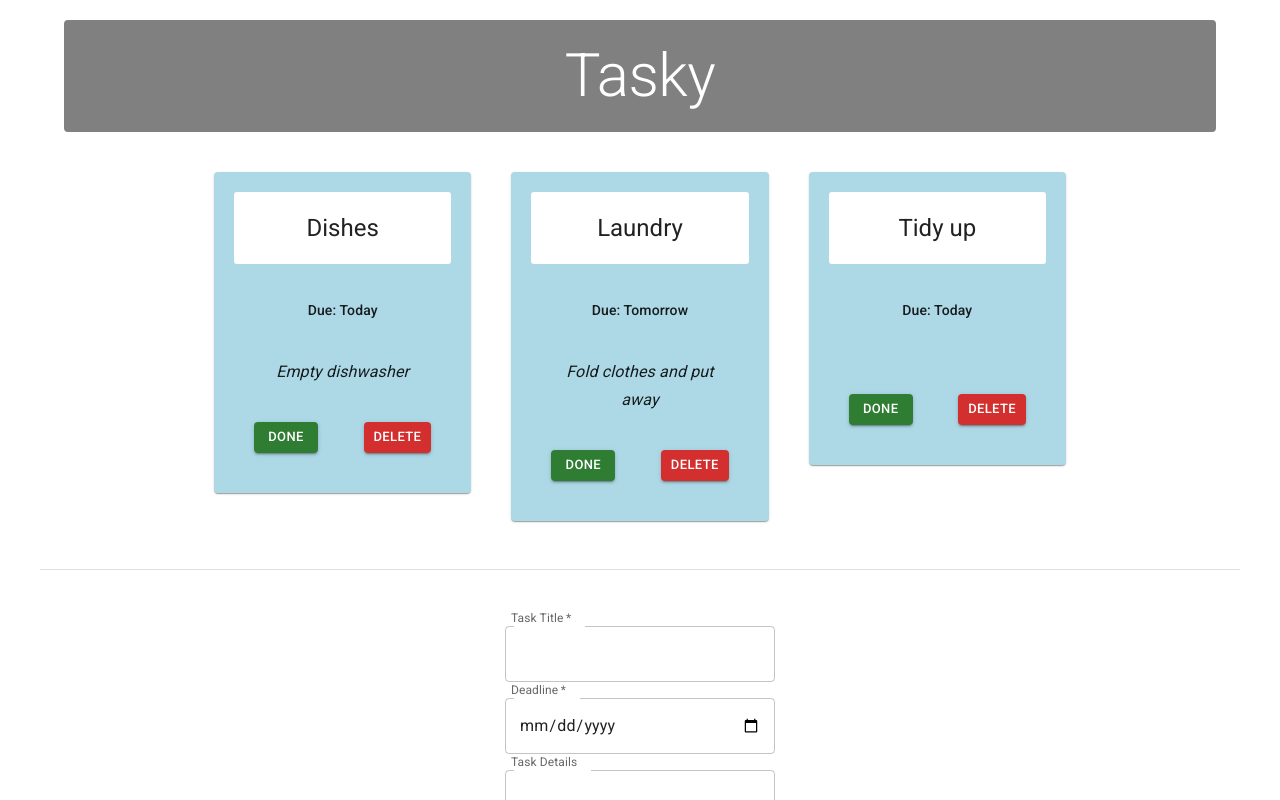
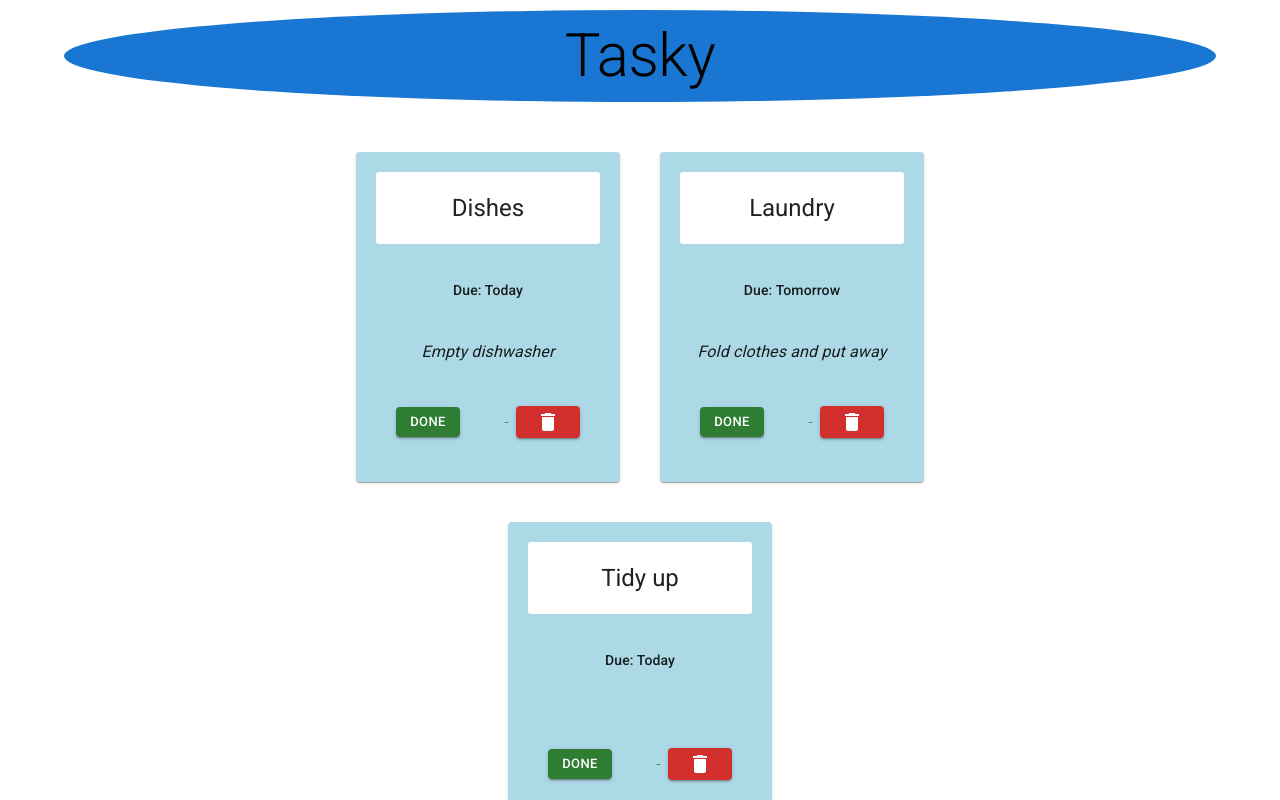
Before and after one commit to VyrTtZ/react-basic-labs-s1-2026-20113304, a React (Vite) app in the folder tasky/: page / in a window 1280 px wide. Shown: the top 800 px of the page. Built offline with nearby package versions, Linux system fonts and the light colour scheme.

Commit message:
Tasky Lab 3 Exercises done

```diff
--- a/tasky/src/App.css
+++ b/tasky/src/App.css
@@ -60,12 +60,12 @@ button {
   color: red;
 }*/
 sx={{
-  backgroundColor: 'gray',
-  textAlign: 'center',
-  color: 'white',
-  padding: '20px',
+  backgroundColor: 'primary.main',
+  textAlign: 'right',
+  color: 'green',
+  pad: '10px',
   margin: '20px 0 40px 0',
-  borderRadius: '4px'
+  borderRadius: '20%'
 }}
 /*
 input[type=text], input[type=date], select{
--- a/tasky/src/App.jsx
+++ b/tasky/src/App.jsx
@@ -6,6 +6,7 @@ import { v4 as uuidv4 } from 'uuid';
 import Typography from '@mui/material/Typography';
 import Container from '@mui/material/Container';
 import Grid from '@mui/material/Grid';
+import DeleteIcon from '@mui/icons-material/Delete';
 
 function App() {
 
@@ -79,12 +80,12 @@ function App() {
     align="center"
     gutterBottom
     sx={{
-      backgroundColor: 'gray',
+      backgroundColor: 'primary.main',
       textAlign: 'center',
-      color: 'white',
-      padding: '20px',
-      margin: '20px 0 40px 0',
-      borderRadius: '4px'
+      color: 'black',
+      padding: '10px',
+      margin: '10px 0 50px 0',
+      borderRadius: '50%'
     }}
   >
     Tasky
--- a/tasky/src/assets/components/Task.jsx
+++ b/tasky/src/assets/components/Task.jsx
@@ -6,13 +6,15 @@ import CardContent from '@mui/material/CardContent';
 import CardHeader from '@mui/material/CardHeader';
 import Grid from '@mui/material/Grid';
 import Typography from '@mui/material/Typography';
-
+import DeleteIcon from '@mui/icons-material/Delete';
+import Stack from '@mui/material/Stack';
+import CircularProgress from '@mui/material/CircularProgress';
 
 const Task = (props) => {
     return (
 <Grid
   key={props.id}
-  size={{ xs: 12, md: 4 }}
+  row={{ xs: 1, md: 2, lg:3 }}
 >
   <Card
     sx={{
@@ -73,14 +75,14 @@ const Task = (props) => {
       >
         Done
       </Button>
-
+<CircularProgress color="success" aria-label="Loading…" />
       <Button
         variant="contained"
         size="small"
         color="error"
         onClick={props.deleteTask}
       >
-        Delete
+        <DeleteIcon />
       </Button>
     </CardActions>
   </Card>
```
